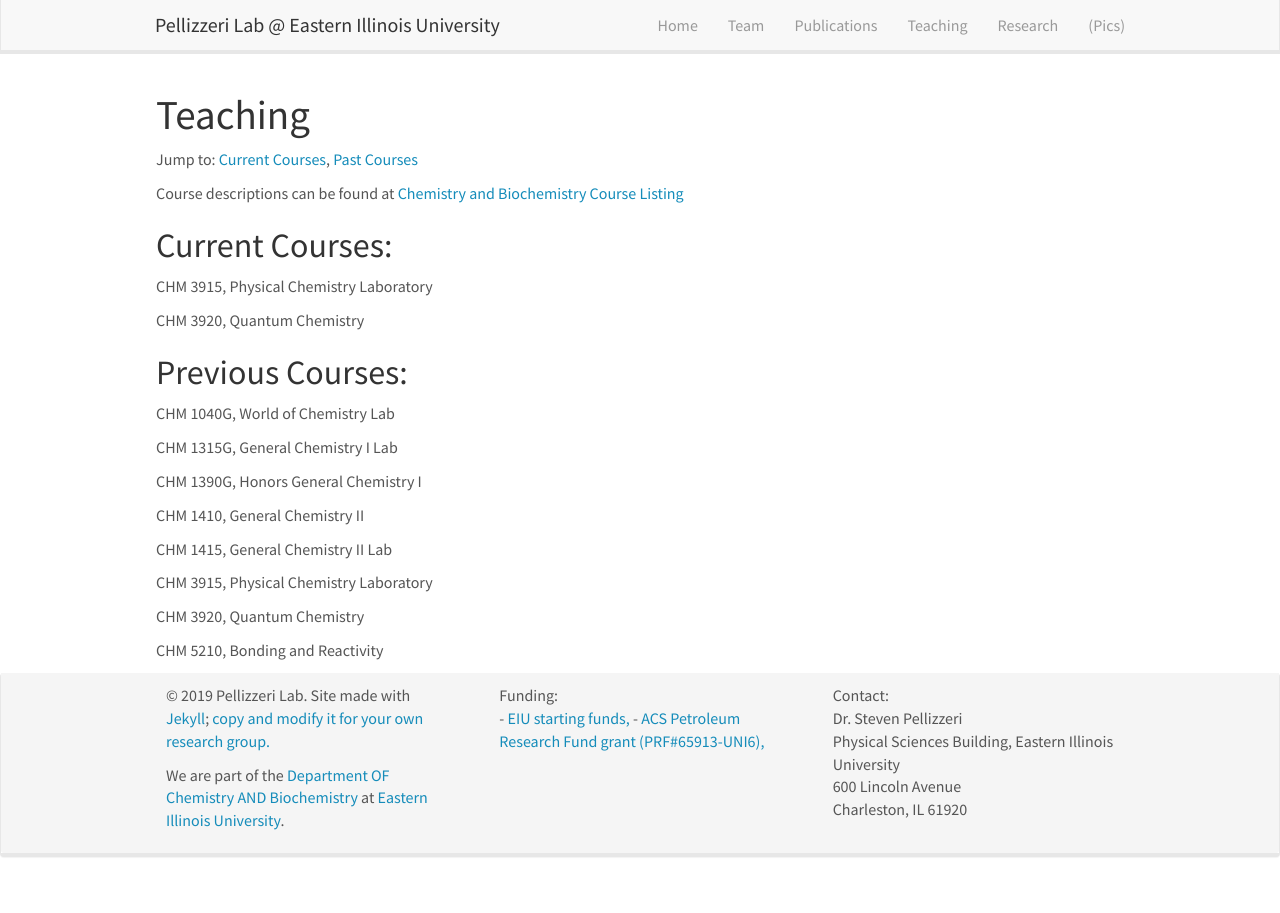
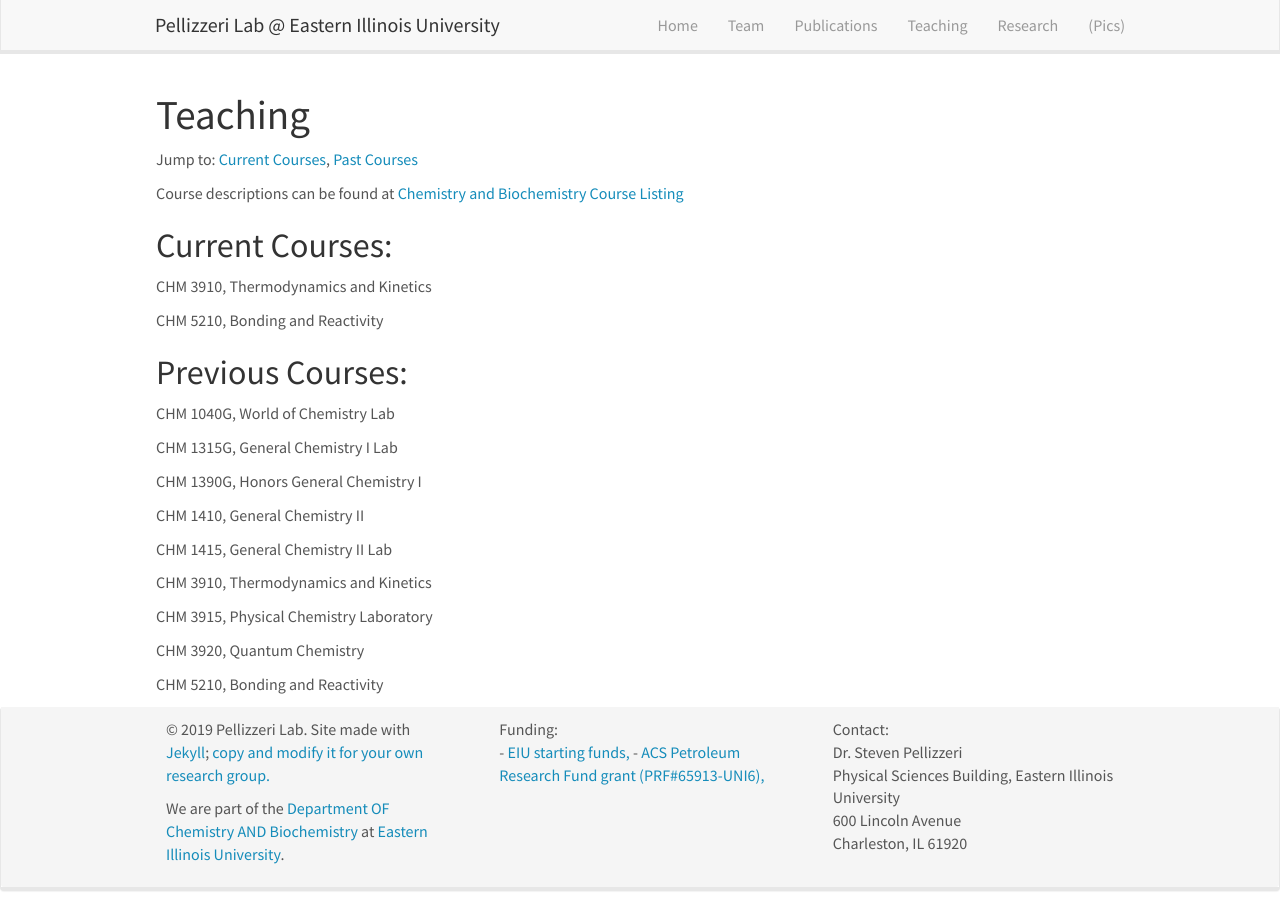
Before and after one commit to PellizzeriLab/PellizzeriLab.github.io, a Jekyll site: the page built from _pages/teaching.md, in a window 1280 px wide. Built offline with Jekyll 4.4.1, drawn with Linux system fonts in a browser that asks for light colours; nearby versions of some CDN libraries.

Commit message:
Oct 22 Update 2

```diff
--- a/_data/pictures_Leiden.yml
+++ b/_data/pictures_Leiden.yml
@@ -10,4 +10,4 @@
   image: Lab_photo_2.jpg
 
 - title: Group Lunch.
-  image: Lab Lunch F22.jpg
+  image: Lab_Lunch_F22.jpg
--- a/_pages/teaching.md
+++ b/_pages/teaching.md
@@ -13,9 +13,9 @@ Course descriptions can be found at [Chemistry and Biochemistry Course Listing](
 
 ## Current Courses:
 
-CHM 3915, Physical Chemistry Laboratory
+CHM 3910, Thermodynamics and Kinetics
 
-CHM 3920, Quantum Chemistry
+CHM 5210, Bonding and Reactivity
 
 ## Previous Courses:
 
@@ -29,6 +29,8 @@ CHM 1410, General Chemistry II
 
 CHM 1415, General Chemistry II Lab
 
+CHM 3910, Thermodynamics and Kinetics
+
 CHM 3915, Physical Chemistry Laboratory
 
 CHM 3920, Quantum Chemistry
```
Also changed, not shown: _pages/home.md (+1 -1 lines), 4 other files.
